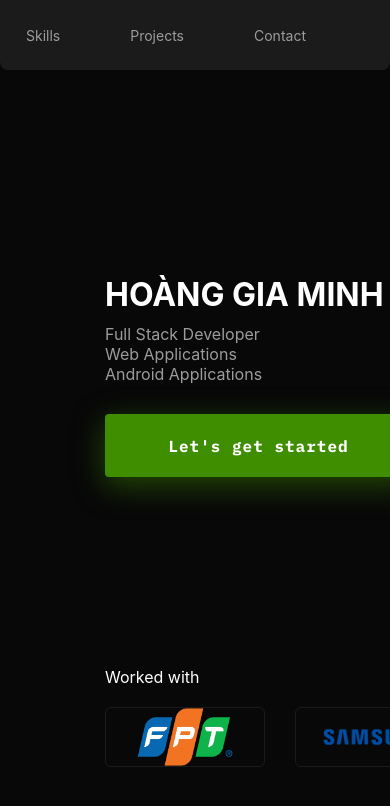
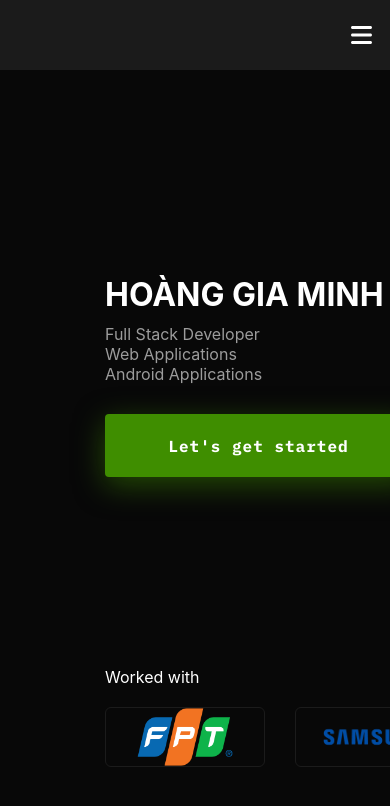
Before and after one commit to unt4m1nh/my-portfolio-website, a React (Create React App) app: page / in a window 390 px wide. Shown: the top 806 px of the page. Built offline with nearby package versions, Linux system fonts and the light colour scheme.

Commit message:
add media query for navbar and projects component

```diff
--- a/src/App.css
+++ b/src/App.css
@@ -13,6 +13,11 @@
     flex-direction: column;
     align-items: center;
     justify-content: center;
+}
+
+@media screen and (min-width: 749px) {
+    #navbar-mobile {
+        display: none;
     }
 
     .navbar {
@@ -60,3 +65,51 @@
     .icon {
         color: var(--grey);
     }
+}
+
+@media screen and (max-width: 748px) {
+    #navbar-none-mobile {
+        display: none;
+    }
+
+    .navbar {
+        position: fixed;
+        top: 0;
+        margin: 0 auto;
+        max-width: 100%;
+        width: 100%;
+        border-radius: 0px;
+        background-color: var(--light-b);
+        height: 70px;
+        display: flex;
+        align-items: center;
+        flex-direction: row;
+        flex-shrink: 0;
+        z-index: 1000;
+    }
+
+    .menu-btn {
+        margin-left: 90%;
+    }
+
+    .dropdown {
+        position: fixed;
+        top: 70px;
+        width: 100%;
+        height: fit-content;
+        padding: 10px;
+        background-color: var(--light-b);
+        z-index: 1000;
+        border-top: 1px solid #fff;
+    }
+
+    .navbar--list {
+        color: var(--grey);
+        display: flex;
+        flex-direction: column;
+        gap: 10px;
+        list-style-type: none;
+        text-decoration: none;
+        align-items: center;
+    }
+}
--- a/src/App.js
+++ b/src/App.js
@@ -11,14 +11,17 @@ import { FontAwesomeIcon } from "@fortawesome/react-fontawesome";
 import { faGithub } from "@fortawesome/free-brands-svg-icons";
 import { faLinkedin } from "@fortawesome/free-brands-svg-icons";
 import { faInstagram } from "@fortawesome/free-brands-svg-icons";
+import { faBars } from "@fortawesome/free-solid-svg-icons";
+import { faXmark } from "@fortawesome/free-solid-svg-icons";
 
 function App() {
 
     const [curPage, setCurPage] = useState('Home');
+    const [isClicked, setIsClicked] = useState(false);
 
     return (
         <div className="container">
-            <div className="navbar">
+            <div id="navbar-none-mobile" className="navbar">
                 <ul className="navbar--list">
                     <li><Link className="routes"
                         onClick={() => { setCurPage('Home') }}
@@ -55,6 +58,56 @@ function App() {
                     <a href="https://github.com/unt4m1nh"><FontAwesomeIcon icon={faInstagram} style={{ color: '#9C9C9C' }} /></a>
                 </div>
             </div>
+            <div id="navbar-mobile" className="navbar">
+
+                {
+                    isClicked ? (
+                        <div className="menu-btn" onClick={() => { setIsClicked(false) }}>
+                            <FontAwesomeIcon icon={faXmark} size="xl" style={{ color: '#fff' }} />
+                        </div>
+                    ) : (
+                        <div className="menu-btn" onClick={() => { setIsClicked(true) }}>
+                            <FontAwesomeIcon icon={faBars} size="xl" style={{ color: '#fff' }} />
+                        </div>
+                    )
+                }
+            </div>
+            {
+                isClicked && (
+                    <div className="dropdown">
+                        <ul className="navbar--list">
+                            <li><Link className="routes"
+                                onClick={() => { setCurPage('Home') }}
+                                style={{
+                                    textDecoration: curPage === 'Home' ? 'underline' : 'none',
+                                    color: curPage === 'Home' ? '#fff' : '#9C9C9C',
+                                    fontSize: curPage === 'Home' ? 18 : 14
+                                }} to="/">Home</Link></li>
+                            <li><Link className="routes"
+                                onClick={() => { setCurPage('Skills') }}
+                                style={{
+                                    textDecoration: curPage === 'Skills' ? 'underline' : 'none',
+                                    color: curPage === 'Skills' ? '#fff' : '#9C9C9C',
+                                    fontSize: curPage === 'Skills' ? 18 : 14
+                                }} to="/skill">Skills</Link></li>
+                            <li><Link className="routes"
+                                onClick={() => { setCurPage('Projects') }}
+                                style={{
+                                    textDecoration: curPage === 'Projects' ? 'underline' : 'none',
+                                    color: curPage === 'Projects' ? '#fff' : '#9C9C9C',
+                                    fontSize: curPage === 'Projects' ? 18 : 14
+                                }} to="/project">Projects</Link></li>
+                            <li><Link className="routes"
+                                onClick={() => { setCurPage('Contact') }}
+                                style={{
+                                    textDecoration: curPage === 'Contact' ? 'underline' : 'none',
+                                    color: curPage === 'Contact' ? '#fff' : '#9C9C9C',
+                                    fontSize: curPage === 'Contact' ? 18 : 14
+                                }} to="/contact">Contact</Link></li>
+                        </ul>
+                    </div>
+                )
+            }
             <Routes>
                 <Route path="/" element={<Home />} />
                 <Route path="/skill" element={<Skills />} />
--- a/src/Projects/Projects.js
+++ b/src/Projects/Projects.js
@@ -31,12 +31,14 @@ function Projects() {
                     <FontAwesomeIcon icon={faChevronLeft} />
                 </div>
                 <Work
+                    id="work1"
                     workName={workData[currentIndex].workName}
                     workDescription={workData[currentIndex].workDescription}
                     workImageUrl={workData[currentIndex].workImageUrl}
                     githubUrl={workData[currentIndex].githubUrl}
                 />
                 <Work
+                    id="work2"
                     workName={workData[currentIndex + 1].workName}
                     workDescription={workData[currentIndex + 1].workDescription}
                     workImageUrl={workData[currentIndex + 1].workImageUrl}
--- a/src/components/Work.css
+++ b/src/components/Work.css
@@ -31,3 +31,9 @@
     height: 100%;
     border-radius: 6px;
 }
+
+@media screen and (max-width: 1023px) {
+    #work2 {
+        display: none
+    }
+}
--- a/src/components/Work.js
+++ b/src/components/Work.js
@@ -9,7 +9,7 @@ const Work = (props) => {
     const workDescription = props.workDescription
     const workImageUrl = props.workImageUrl
     const githubUrl = props.githubUrl
-
+    const id = props.id
     const navigateToLink = () => {
         var link = githubUrl;
 
@@ -17,7 +17,7 @@ const Work = (props) => {
     }
 
     return (
-        <div className="work-container">
+        <div className="work-container" id={id}>
             <div className="img-container">
                 <img src={workImageUrl} alt="work-img"></img>
             </div>
```
Lines whose indentation alone changed are shown as unchanged.
